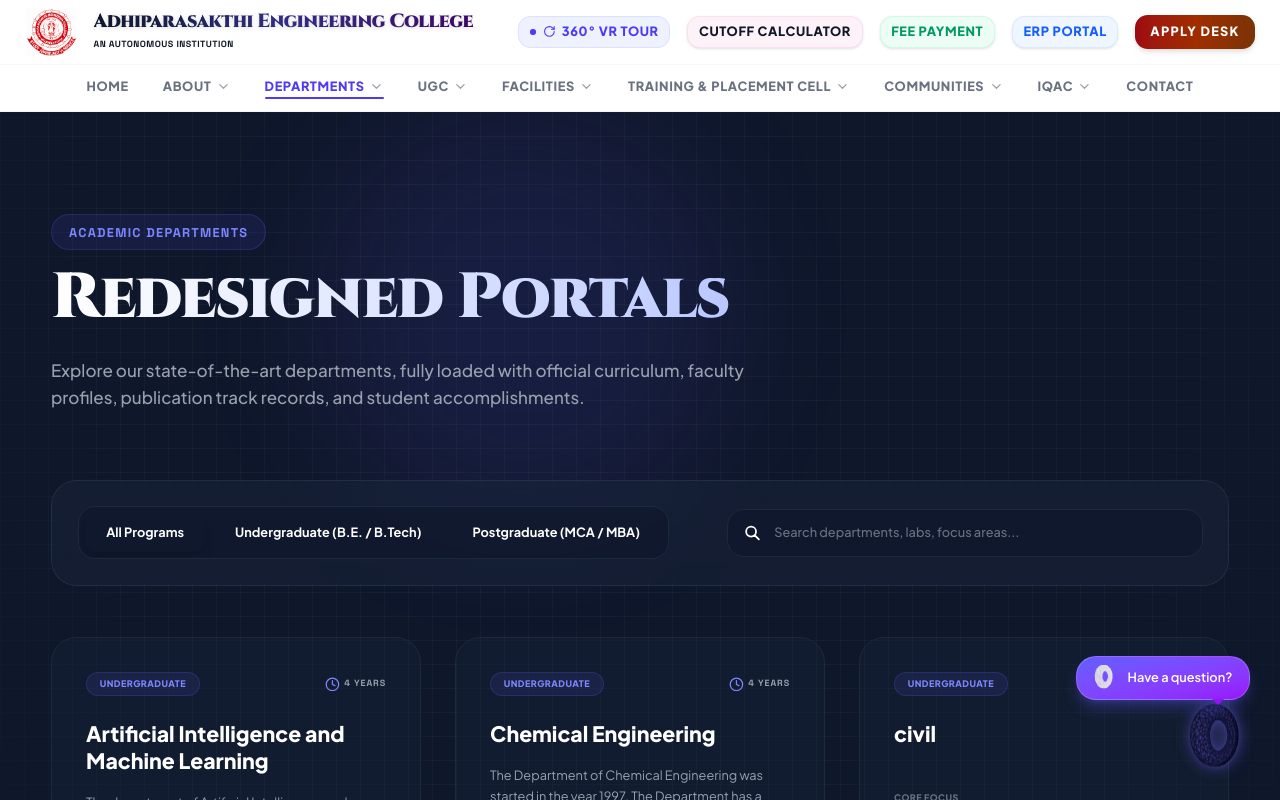
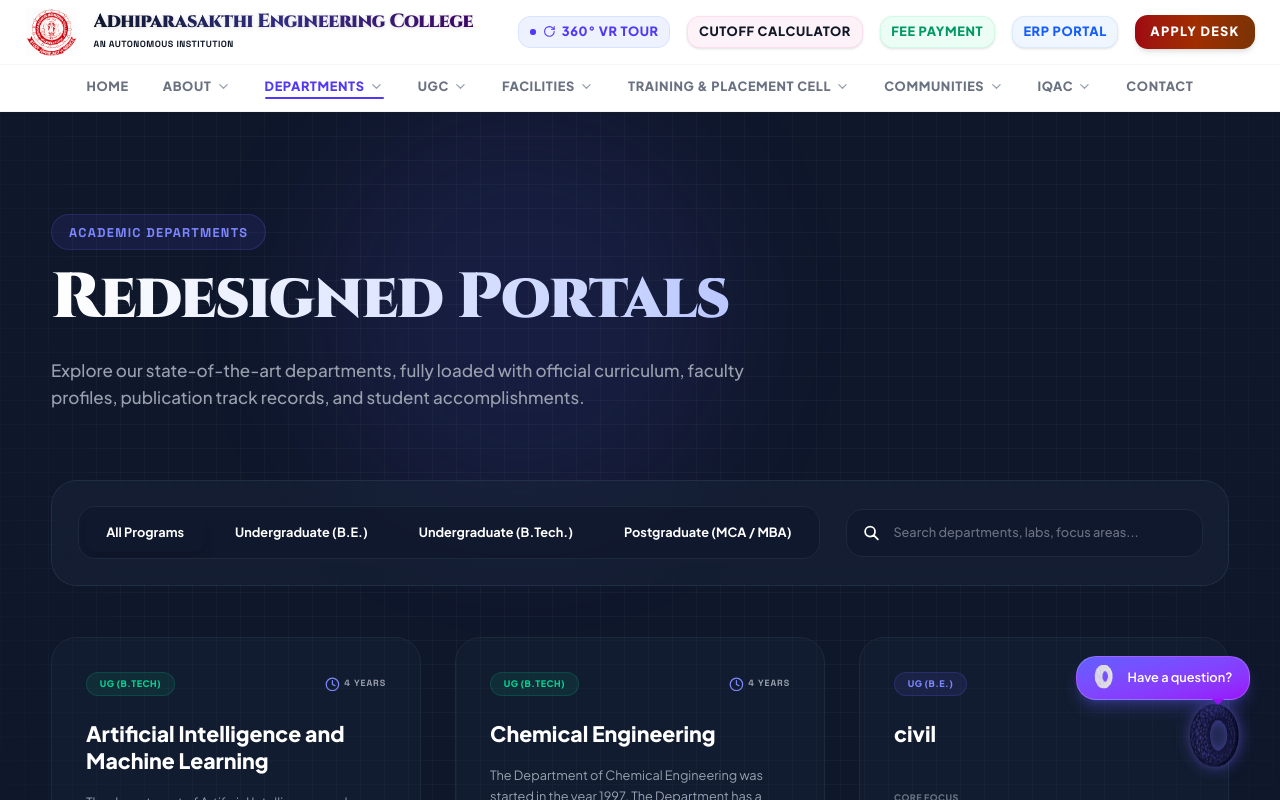
Before and after one commit to aimllab1/Apec, a React (Vite) app: page /departments in a window 1280 px wide. Shown: the top 800 px of the page. Built offline with nearby package versions, Linux system fonts and the light colour scheme; a web font is replaced by a local one.

Commit message:
Separate UG into B.E. / B.Tech. and PG in dropdown & departments page

```diff
--- a/src/App.jsx
+++ b/src/App.jsx
@@ -414,28 +414,33 @@
                           />
                         )}
                       </button>
-                      <div className="absolute top-full left-1/2 -translate-x-1/2 hidden group-hover:grid grid-cols-2 bg-white border border-gray-150 shadow-2xl rounded-2xl p-6 w-[580px] text-left gap-6 animate-[fadeIn_0.2s_ease-out] nav-dropdown-menu">
+                      <div className="absolute top-full left-1/2 -translate-x-1/2 hidden group-hover:grid grid-cols-3 bg-white border border-gray-150 shadow-2xl rounded-2xl p-6 w-[800px] text-left gap-6 animate-[fadeIn_0.2s_ease-out] nav-dropdown-menu">
                         <div>
-                          <span className="text-[10px] uppercase font-black text-gray-400 tracking-wider block mb-3">Engineering Programs</span>
+                          <span className="text-[10px] uppercase font-black text-gray-400 tracking-wider block mb-3">Undergraduate (B.E.)</span>
                           <div className="space-y-1">
                             <Link to="/departments/civil" className="block text-xs font-extrabold text-gray-600 hover:text-indigo-600 py-1 nav-dropdown-link">Civil Engineering</Link>
                             <Link to="/departments/mech" className="block text-xs font-extrabold text-gray-600 hover:text-indigo-600 py-1 nav-dropdown-link">Mechanical Engineering</Link>
                             <Link to="/departments/eee" className="block text-xs font-extrabold text-gray-600 hover:text-indigo-600 py-1 nav-dropdown-link">Electrical & Electronics Eng.</Link>
                             <Link to="/departments/ece" className="block text-xs font-extrabold text-gray-600 hover:text-indigo-600 py-1 nav-dropdown-link">Electronics & Communication Eng.</Link>
-                            <Link to="/departments/it" className="block text-xs font-extrabold text-gray-600 hover:text-indigo-600 py-1 nav-dropdown-link">Information Technology</Link>
                             <Link to="/departments/cse" className="block text-xs font-extrabold text-gray-600 hover:text-indigo-600 py-1 nav-dropdown-link">Computer Science & Eng.</Link>
+                            <Link to="/departments/csd" className="block text-xs font-extrabold text-gray-600 hover:text-indigo-600 py-1 nav-dropdown-link">Computer Science & Design (CSD)</Link>
                           </div>
                         </div>
                         <div>
-                          <span className="text-[10px] uppercase font-black text-gray-400 tracking-wider block mb-3">Specialized, PG & Sciences</span>
+                          <span className="text-[10px] uppercase font-black text-gray-400 tracking-wider block mb-3">Undergraduate (B.Tech.)</span>
                           <div className="space-y-1">
                             <Link to="/departments/aiml" className="block text-xs font-extrabold text-gray-600 hover:text-indigo-600 py-1 nav-dropdown-link">CSE (AI & ML)</Link>
+                            <Link to="/departments/it" className="block text-xs font-extrabold text-gray-600 hover:text-indigo-600 py-1 nav-dropdown-link">Information Technology</Link>
                             <Link to="/departments/chemical" className="block text-xs font-extrabold text-gray-600 hover:text-indigo-600 py-1 nav-dropdown-link">Chemical Engineering</Link>
+                            <Link to="/departments/agri" className="block text-xs font-extrabold text-gray-600 hover:text-indigo-600 py-1 nav-dropdown-link">Agricultural Engineering</Link>
+                          </div>
+                        </div>
+                        <div>
+                          <span className="text-[10px] uppercase font-black text-gray-400 tracking-wider block mb-3">Postgraduate & Sciences</span>
+                          <div className="space-y-1">
                             <Link to="/departments/mca" className="block text-xs font-extrabold text-gray-600 hover:text-indigo-600 py-1 nav-dropdown-link">Master of Computer Apps (MCA)</Link>
                             <Link to="/departments/mba" className="block text-xs font-extrabold text-gray-600 hover:text-indigo-600 py-1 nav-dropdown-link">Management Studies (MBA)</Link>
                             <Link to="/departments/sh" className="block text-xs font-extrabold text-gray-600 hover:text-indigo-600 py-1 nav-dropdown-link">Science & Humanities</Link>
-                            <Link to="/departments/csd" className="block text-xs font-extrabold text-gray-600 hover:text-indigo-600 py-1 nav-dropdown-link">Computer Science & Design (CSD)</Link>
-                            <Link to="/departments/agri" className="block text-xs font-extrabold text-gray-600 hover:text-indigo-600 py-1 nav-dropdown-link">Agricultural Engineering</Link>
                           </div>
                         </div>
                       </div>
--- a/src/pages/Departments.jsx
+++ b/src/pages/Departments.jsx
@@ -74,7 +74,7 @@
 
     return {
       ...dept,
-      category: isPG ? 'pg' : 'ug',
+      category: isPG ? 'pg' : (['aiml', 'it', 'chemical', 'agri'].includes(dept.key) ? 'btech' : 'be'),
       duration,
       intake,
       focus
@@ -132,7 +132,8 @@
           <div className="flex gap-2 bg-slate-900/60 p-1.5 rounded-2xl border border-slate-800 shrink-0 w-full md:w-auto overflow-x-auto">
             {[
               { id: 'all', label: 'All Programs' },
-              { id: 'ug', label: 'Undergraduate (B.E. / B.Tech)' },
+              { id: 'be', label: 'Undergraduate (B.E.)' },
+              { id: 'btech', label: 'Undergraduate (B.Tech.)' },
               { id: 'pg', label: 'Postgraduate (MCA / MBA)' }
             ].map((tab) => (
               <button
@@ -215,9 +216,11 @@
                         <span className={`text-[9px] font-extrabold uppercase tracking-wider px-3 py-1 rounded-full border ${
                           dept.category === 'pg'
                             ? 'bg-purple-500/10 border-purple-500/20 text-purple-400'
-                            : 'bg-indigo-500/10 border-indigo-500/20 text-indigo-400'
+                            : dept.category === 'btech'
+                              ? 'bg-emerald-500/10 border-emerald-500/20 text-emerald-400'
+                              : 'bg-indigo-500/10 border-indigo-500/20 text-indigo-400'
                         }`}>
-                          {dept.category === 'pg' ? 'Postgraduate' : 'Undergraduate'}
+                          {dept.category === 'pg' ? 'Postgraduate' : dept.category === 'btech' ? 'UG (B.Tech)' : 'UG (B.E.)'}
                         </span>
                         <span className="font-mono text-[9px] uppercase font-bold tracking-widest text-gray-400 flex items-center gap-1">
                           <Clock className="w-3.5 h-3.5 text-indigo-400" /> {dept.duration}
```
